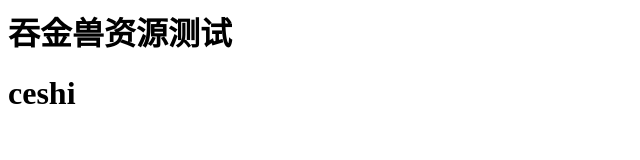
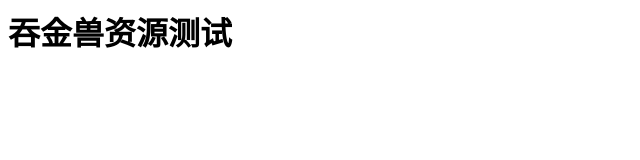
Before and after one commit to quxiuyang/qxy.github.io, a plain HTML site: page index.html in a window 1280 px wide. Shown: the whole page, without its empty margins (0-640 px from the left). Drawn offline with Linux system fonts and the light colour scheme.

Commit message:
Update index.html

```diff
--- a/index.html
+++ b/index.html
@@ -1,2 +1 @@
 <h1>吞金兽资源测试</h1>
-<h1>ceshi</h1>
```
